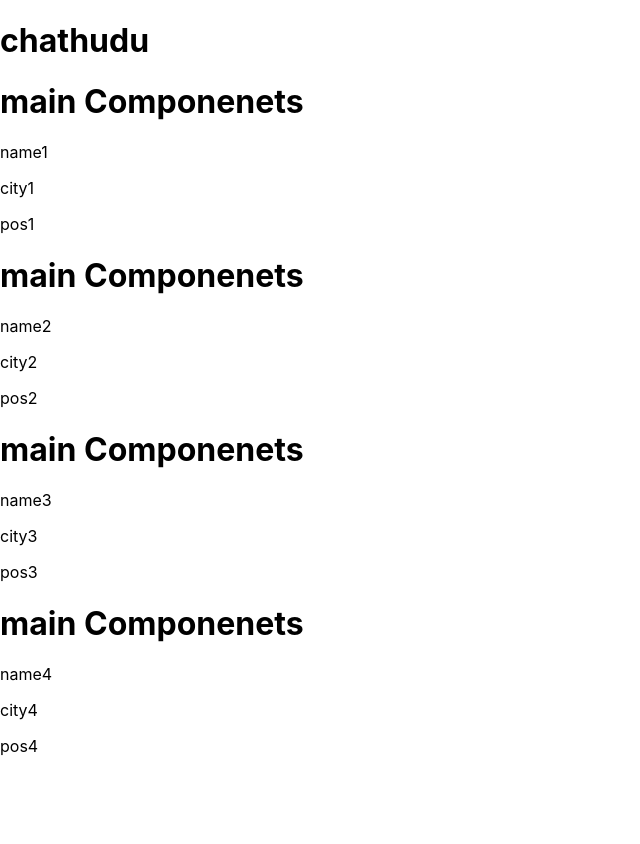
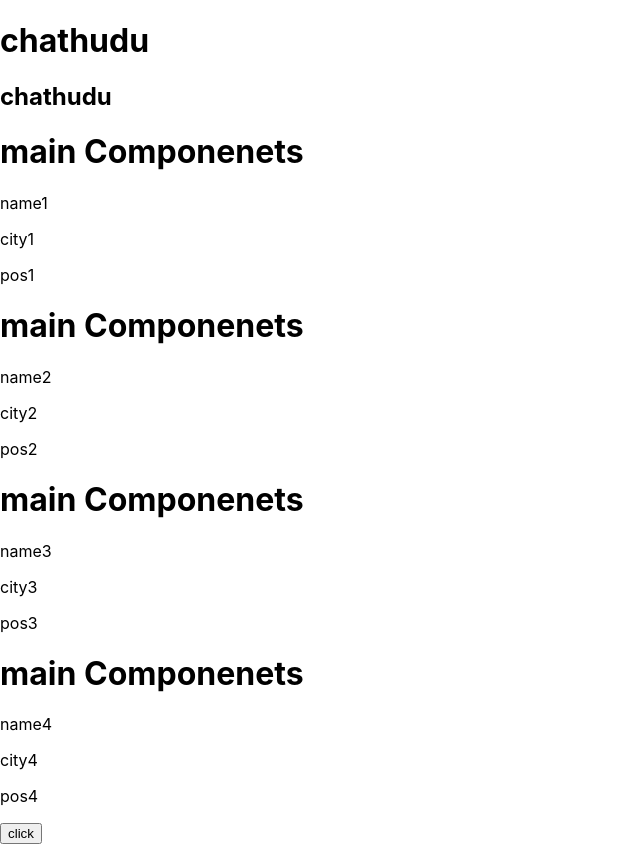
Before and after one commit to IT20253912/testtwo, a React (Create React App) app: page / in a window 1280 px wide. Shown: the whole page, without its empty margins (0-640 px from the left). Before the commit the page ends 800 px from the top, so only its background shows below. Built offline with nearby package versions, Linux system fonts and the light colour scheme.

Commit message:
complete

```diff
--- a/src/App.js
+++ b/src/App.js
@@ -1,5 +1,6 @@
 
 import './App.css';
+import React, { useEffect, useState } from "react";
 import Main from './Components/Main';
 import myData from './Data/myData';
 
@@ -14,11 +15,29 @@ const Test = myData.map(({id, name,city,position}) => {
 
 
 function App() {
+
+  // const name = 'saman'
+
+ const [name, setname] = useState("chathudu")
+
+ const click = () =>{
+  setname("smana")
+ }
+
+
+
   return (
     <div>
       <h1>chathudu</h1>
+      <h2>{name}</h2>
       {/* <Main /> */}
       {Test}
+      <button
+
+      onClick={click}
+      >
+        click
+      </button>
     </div>
   );
 }
```
